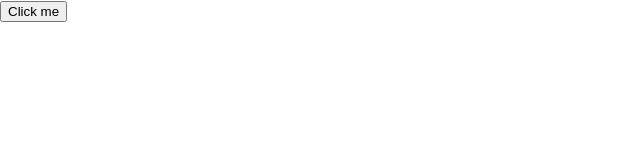
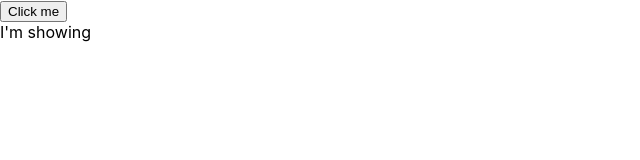
Before and after one commit to thinkful-ei-unicorn/tasklist, a React (Create React App) app: page / in a window 1280 px wide. Both pictures are taken after a click on the button "Click me". Shown: the top 160 px of the page, without its empty margins (0-640 px from the left). Built offline with nearby package versions, Linux system fonts and the light colour scheme.

Commit message:
added conditional rendering

```diff
--- a/src/Parent.js
+++ b/src/Parent.js
@@ -10,13 +10,16 @@ export default class Parent extends React.Component{
         console.log("toggleIsOpen called");
 
         this.setState({
-            isOpen: !this.setState.isOpen
+            isOpen: !this.state.isOpen
         });
     };
 
     render(){
         return(
-            <Child handleClick={this.toggleIsOpen} />
+            <div>
+                <Child handleClick={this.toggleIsOpen} />
+                {this.state.isOpen && <div>I'm showing</div>}
+            </div>
         )
     }
 }
```
